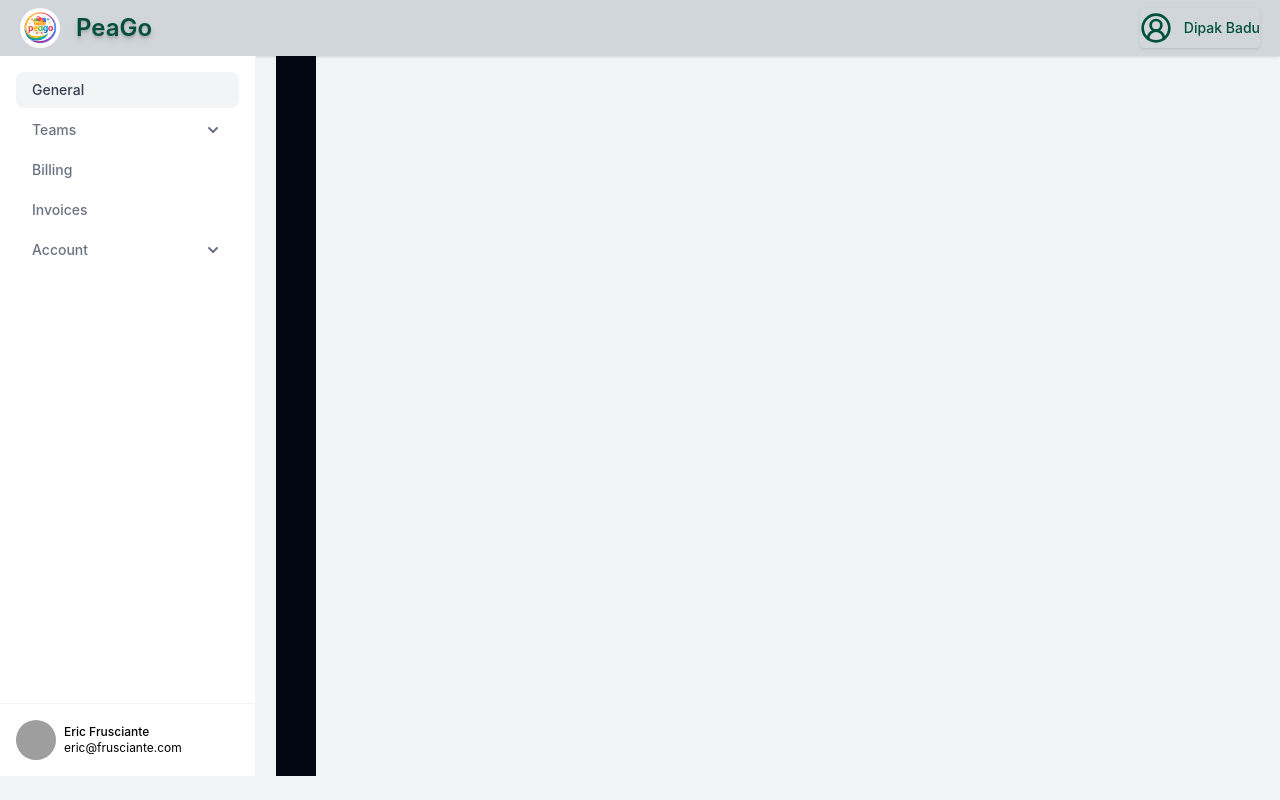
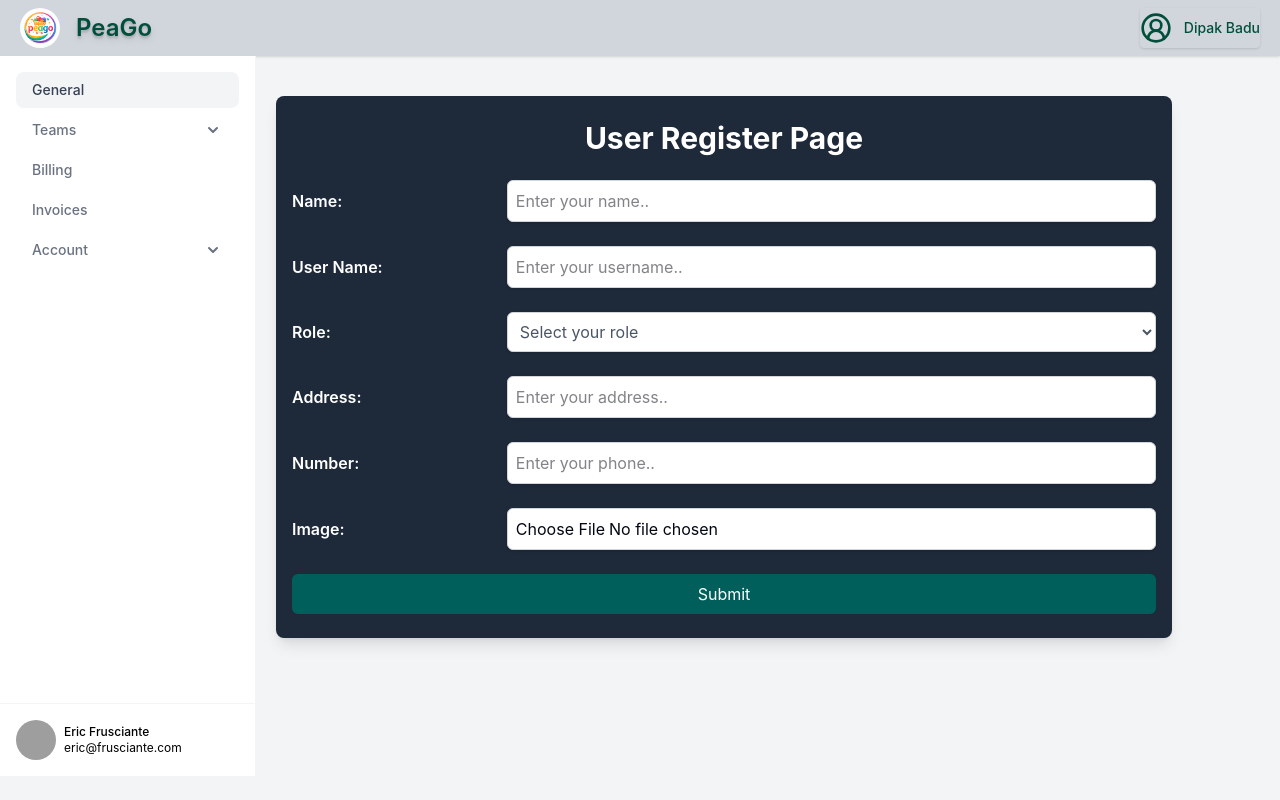
Before and after one commit to dipak-badu/CMS-, a React (Vite) app: page /admin/user/create in a window 1280 px wide. Built offline with nearby package versions, Linux system fonts and the light colour scheme; grey boxes are pictures that could not be loaded.

Commit message:
user register form

```diff
--- a/src/component/auth/Auth.contract.ts
+++ b/src/component/auth/Auth.contract.ts
@@ -6,3 +6,12 @@ export const LOginSchema = z.object({
     .nonoptional(),
   password: z.string().nonempty("Password is required").nonoptional(),
 });
+
+export const UserSchema = z.object({
+  name: z.string().nonempty().nonoptional(),
+  username: z.email().min(5).max(20),
+  role: z.string(),
+  address: z.string().nonempty().nonoptional(),
+  phone: z.number().min(1000000000).max(9999999999),
+  image: z.string().url().optional(),
+});
--- a/src/component/ui/form/login/Input.tsx
+++ b/src/component/ui/form/login/Input.tsx
@@ -12,7 +12,7 @@ export const TextInput = ({
       <input
         type={type}
         name={name}
-        placeholder={`Enter your name`}
+        placeholder={`Enter your ${name}..`}
         className={`border border-gray-300 w-full p-2 rounded-md shadow bg-white ${className}`}
         onChange={handleChange}
       />
--- /dev/null
+++ b/src/component/ui/form/login/Select.tsx
@@ -0,0 +1,9 @@
+export default function SelectOPtion() {
+  return (
+    <select className="border border-gray-300 w-full p-2 rounded-md shadow bg-white text-gray-600">
+      <option value="">Select your role</option>
+      <option value="apple">Admin</option>
+      <option value="banana">User</option>
+    </select>
+  );
+}
--- a/src/pages/dashboard/user/UserRegister.tsx
+++ b/src/pages/dashboard/user/UserRegister.tsx
@@ -1,7 +1,121 @@
+import type { BaseSyntheticEvent } from "react";
+import { useState } from "react";
+import { FormLabel } from "../../../component/ui/form/Label";
+import { TextInput } from "../../../component/ui/form/login/Input";
+import Button from "../../../component/ui/form/Button";
+import SelectOPtion from "../../../component/ui/form/login/Select";
+import { UserSchema } from "../../../component/auth/Auth.contract";
+
 export default function () {
+  const [credentials, setCredentials] = useState({
+    name: "",
+    username: "",
+    role: "",
+    address: "",
+    phone: "",
+    image: "",
+  });
+
+  const submithandle = async (e: BaseSyntheticEvent) => {
+    try {
+      e.preventDefault();
+      await UserSchema.parseAsync(credentials);
+    } catch (error) {
+      console.log(error);
+    }
+  };
+
+  const handleInputChange = (e: BaseSyntheticEvent) => {
+    const { name, value } = e.target;
+    setCredentials({
+      ...credentials,
+      [name]: value,
+    });
+  };
+
   return (
-    <section className="flex h-[90vh] w-full item center justify-center">
-      <div className=" bg-gray-950 p-5 w "></div>
+    <section className="flex flex-col h-auto rounded-lg my-10  w-[70vw] mx-auto bg-gray-800 text-white shadow-lg">
+      <h1 className="text-3xl font-bold text-center pt-6">
+        User Register Page
+      </h1>
+      <form
+        onSubmit={submithandle}
+        action=""
+        className="flex  flex-col h-auto mx-4  py-6 gap-6"
+      >
+        <div className="flex w-full items-center  ">
+          <FormLabel htmlFor="name" className="">
+            Name:
+          </FormLabel>
+          <TextInput
+            type="text"
+            name="name"
+            errMsg=""
+            handleChange={handleInputChange}
+            className="text-gray-950"
+          />
+        </div>
+
+        <div className="flex w-full items-center  ">
+          <FormLabel htmlFor="username" className="">
+            User Name:
+          </FormLabel>
+          <TextInput
+            type="email"
+            name="username"
+            errMsg=""
+            handleChange={handleInputChange}
+            className="text-gray-950"
+          />
+        </div>
+
+        <div className="flex w-full items-center justify-between ">
+          <FormLabel htmlFor="name" className="">
+            Role:
+          </FormLabel>
+          <SelectOPtion />
+        </div>
+        <div className="flex w-full items-center justify-between ">
+          <FormLabel htmlFor="address" className="">
+            Address:
+          </FormLabel>
+          <TextInput
+            type="text"
+            name="address"
+            errMsg=""
+            handleChange={handleInputChange}
+            className="text-gray-950"
+          />
+        </div>
+        <div className="flex w-full items-center justify-between ">
+          <FormLabel htmlFor="Number" className="">
+            Number:
+          </FormLabel>
+          <TextInput
+            type="tel"
+            name="phone"
+            errMsg=""
+            handleChange={handleInputChange}
+            className="text-gray-950"
+          />
+        </div>
+        <div className="flex w-full items-center justify-between ">
+          <FormLabel htmlFor="image" className="">
+            Image:
+          </FormLabel>
+          <TextInput
+            type="file"
+            name="image"
+            errMsg=""
+            handleChange={handleInputChange}
+            className="text-gray-950"
+          />
+        </div>
+        <Button className=" hover:bg-teal-700 w-full bg-teal-800" type="submit">
+          {" "}
+          Submit{" "}
+        </Button>
+      </form>
     </section>
   );
 }
```
